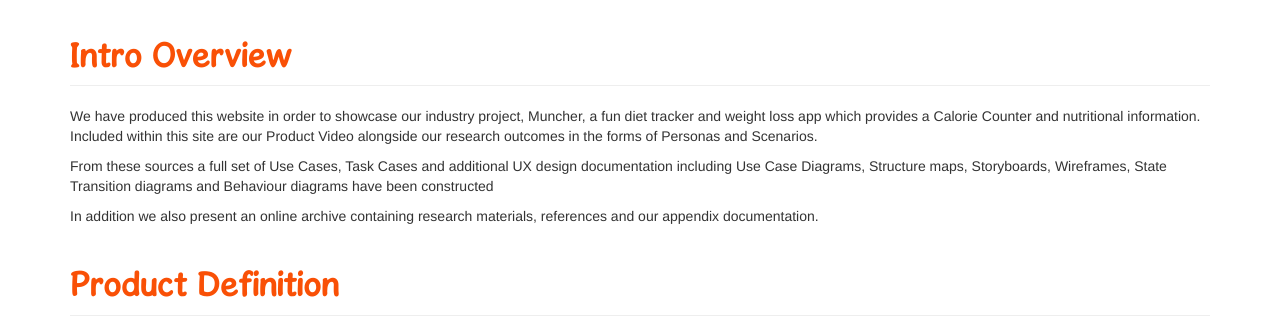
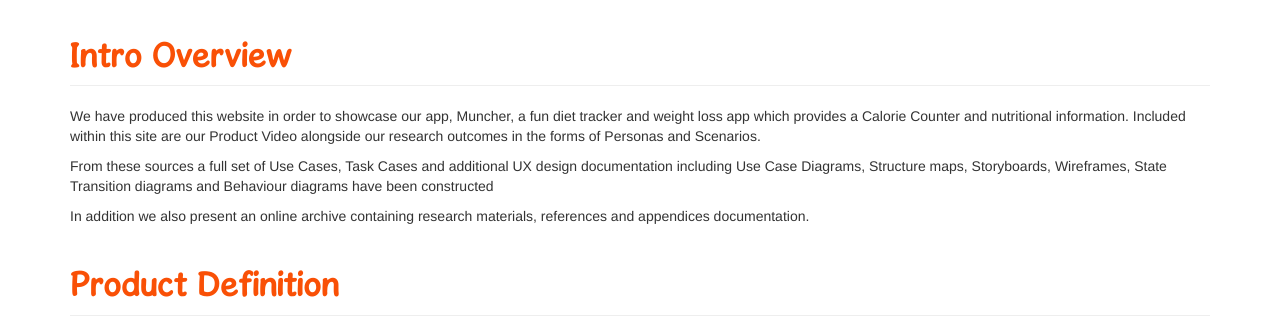
Before and after one commit to AlexThomas90210/Muncher-Design-Showcase-Site, a PHP site: page /Muncher-Design-Showcase-Site/ in a window 1280 px wide. Shown: the part 800-1120 px from the top of the page. Run offline with PHP 8.4, Linux system fonts and the light colour scheme; the visitor is signed in with stand-in values (Sample User, id 1); some libraries are stand-ins or nearby versions.

Commit message:
did the apendices

```diff
--- a/how.php
+++ b/how.php
@@ -230,7 +230,7 @@ if ( !isset($_SESSION['LoggedIn']) ){
                         <li>The use case begins when Opens the App.</li>
                         <li>User selects "Feed Muncher".</li>
                         <li>User taps on microphone Icon and begins speaking</li>
-                        <li>System missfills in the search box from the speach recognition error<li>
+                        <li>System missfills in the search box from the speach recognition error</li>
                         <li>User sees the search is wrong</li>
                         <li>User fixes the error by clicking on the search box and manually inputing the correct text</li>
                         <li>User  selects a food from the dropdown list of search results</li>
--- a/index.php
+++ b/index.php
@@ -83,9 +83,9 @@ if ( !isset($_SESSION['LoggedIn']) ){
 
         <!-- Intro & Overview -->
         <h1 class="muncher-text">Intro Overview</h1>
-            <p>We have produced this website in order to showcase our industry project, Muncher, a fun diet tracker and weight loss app which provides a Calorie Counter and nutritional information. Included within this site are our Product Video alongside our research outcomes in the forms of Personas and Scenarios.</p>
+            <p>We have produced this website in order to showcase our app, Muncher, a fun diet tracker and weight loss app which provides a Calorie Counter and nutritional information. Included within this site are our Product Video alongside our research outcomes in the forms of Personas and Scenarios.</p>
             <p>From these sources a full set of Use Cases, Task Cases and additional UX design documentation including Use Case Diagrams, Structure maps, Storyboards, Wireframes, State Transition diagrams and Behaviour diagrams have been constructed</p>
-            <p>In addition we also present an online archive containing research materials, references and our appendix documentation.</p>
+            <p>In addition we also present an online archive containing research materials, references and appendices documentation.</p>
 
 
         <!-- Product Definition -->
```
